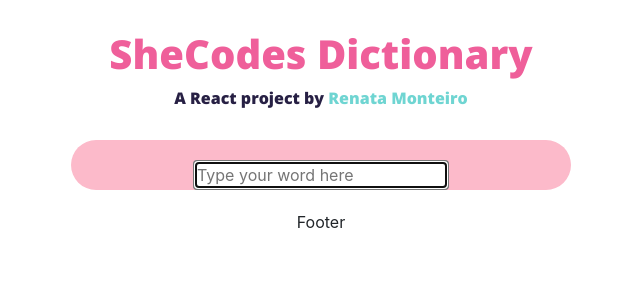
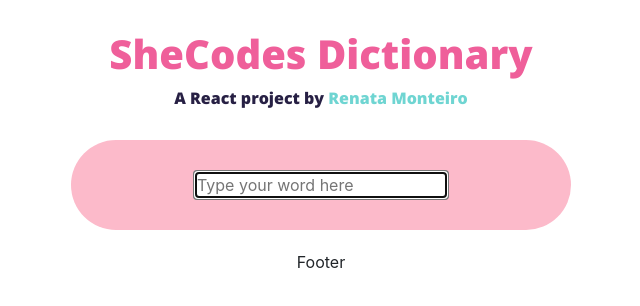
Before and after one commit to Renata-Monteiro/dictionary-project, a React (Create React App) app: page / in a window 1280 px wide. Shown: the top 306 px of the page, without its empty margins (319-959 px from the left). Built offline with nearby package versions, Linux system fonts and the light colour scheme.

Commit message:
Updated css

```diff
--- a/src/Dictionary.css
+++ b/src/Dictionary.css
@@ -1,6 +1,6 @@
 .Dictionary {
-  padding-top: 20px;
   text-align: center;
+  padding: 30px 30px;
 }
 
 input {
```
